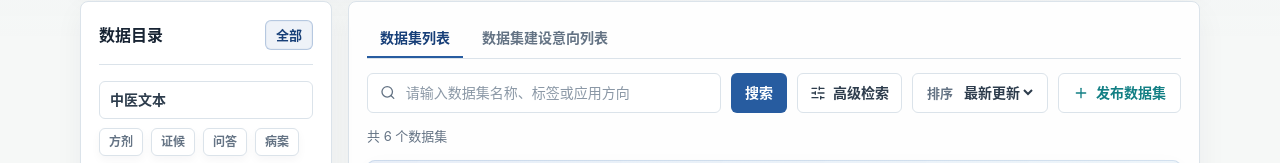
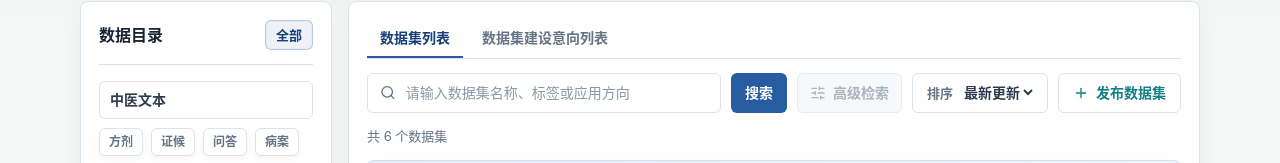
Before and after one commit to Yanzengyong/zy-hqDataset-fe, a Vue app: page /market in a window 1280 px wide. Shown: the part 254-417 px from the top of the page. Built offline with nearby package versions, Linux system fonts and the light colour scheme.

Commit message:
fix: clarify inactive market controls

```diff
--- a/src/components/market/DatasetSearchBar.vue
+++ b/src/components/market/DatasetSearchBar.vue
@@ -49,13 +49,13 @@ onBeforeUnmount(() => {
 
 <template>
   <section class="dataset-search" aria-label="数据集检索">
-    <div class="dataset-search__tabs" role="tablist" aria-label="数据集列表切换">
-      <button class="is-active" type="button" role="tab" aria-selected="true">
+    <div class="dataset-search__segments" aria-label="数据集列表类型">
+      <span class="is-active">
         数据集列表
-      </button>
-      <button type="button" role="tab" aria-selected="false">
+      </span>
+      <span>
         数据集建设意向列表
-      </button>
+      </span>
     </div>
 
     <form class="dataset-search__row" @submit.prevent="$emit('search')">
@@ -74,7 +74,13 @@ onBeforeUnmount(() => {
         搜索
       </button>
 
-      <button class="dataset-search__advanced" type="button">
+      <button
+        class="dataset-search__advanced"
+        type="button"
+        disabled
+        aria-disabled="true"
+        title="演示环境暂未开放高级检索"
+      >
         <SlidersHorizontal :size="16" aria-hidden="true" />
         高级检索
       </button>
@@ -113,14 +119,14 @@ onBeforeUnmount(() => {
   gap: 14px;
 }
 
-.dataset-search__tabs {
+.dataset-search__segments {
   display: flex;
   flex-wrap: wrap;
   gap: 6px;
   border-bottom: 1px solid var(--color-border);
 }
 
-.dataset-search__tabs button {
+.dataset-search__segments span {
   min-width: 0;
   min-height: 38px;
   padding: 8px 13px;
@@ -131,7 +137,7 @@ onBeforeUnmount(() => {
   line-height: 1.4;
 }
 
-.dataset-search__tabs button.is-active {
+.dataset-search__segments span.is-active {
   border-bottom-color: var(--color-blue);
   color: var(--color-blue-deep);
 }
@@ -217,6 +223,13 @@ onBeforeUnmount(() => {
   padding: 0 12px;
 }
 
+.dataset-search__advanced:disabled {
+  cursor: not-allowed;
+  color: #8b98a6;
+  background: #f4f7fa;
+  opacity: 0.72;
+}
+
 .dataset-search__sort {
   padding: 0 8px 0 11px;
 }
```
